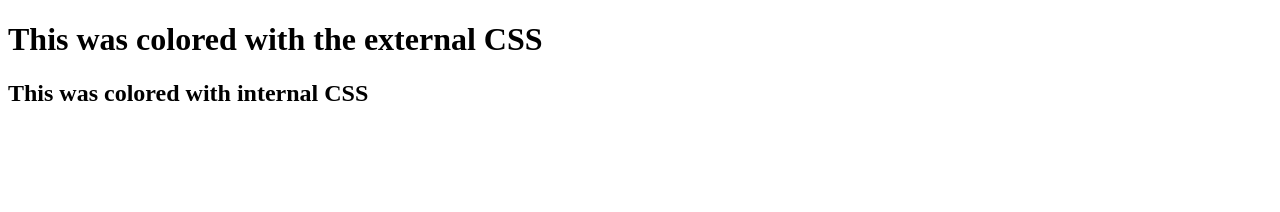
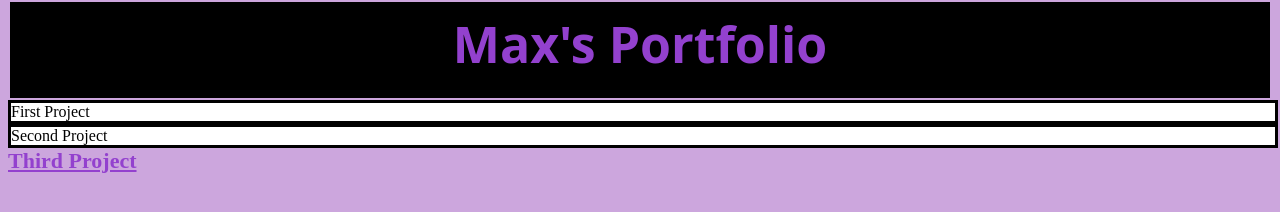
Before and after one commit to cosmicchimp/PortfolioV2, a plain HTML site: page index.html in a window 1280 px wide. Drawn offline with Linux system fonts and the light colour scheme.

Commit message:
New website files homepage and first project page

```diff
--- a/index.html
+++ b/index.html
@@ -2,12 +2,15 @@
 <html lang="en">
 <head>
     <meta charset="UTF-8">
-        <title>Trying to figure out CSS</title>
-        <link rel="holy fuck link this css" type="css" href="./styles.css">
+    <title>HTML Project</title>
+    <link rel="stylesheet" href="./styles.css">
 </head>
 <body>
-        <h1 id="ExternalCSS">This was colored with the external CSS</h1>
-        <h2 id="InternalCSS">This was colored with internal CSS</h2>
+<div><h1>Max's Portfolio</h1></div>
+<div id="projecttab" class="content">
+    <div class="fp">First Project</div>
+    <div class="sp">Second Project</div>
+    <a id="tp" href="firstproject.html"><div class="tp">Third Project</div></a>
 </div>
 </body>
 </html>
--- a/styles.css
+++ b/styles.css
@@ -1 +1,45 @@
-#externalcss
+body {
+  background-color: #cca6dd;
+}
+/* Creating the design and box for the header of homepage */
+div > h1 {
+  font-family: system-ui;
+  color:rgb(147, 65, 206);
+  background-color:rgb(0, 0, 0);
+  text-align:center;
+  padding: 8px;
+  font-size:50px;
+  margin:0;
+  margin-top:-8px;
+  font-weight:850;
+  height: 100px;
+  width:100%;
+  border-style:solid;
+  border-width: 2px;
+  border-color:#cca6dd;
+  box-sizing:border-box;
+}
+/*creating the size and color for project boxes, text inside of them, etc. */
+.content #tp {
+  width:100%  ;
+  height:33px;
+  border:1px;
+  display:flex;
+  flex-direction: row;
+  color:rgb(147, 65, 206);
+  font-weight: 900;
+  text-align: center;
+  font-size: 22px;
+
+}
+/*creating border boxes and their coloring, I honestly don't know why these need to be seperated I'll look into that */
+#projecttab > div {
+  border-style:solid;
+  border-color: rgb(0, 0, 0);
+  height:50x;
+  width:100%;
+  background-color: white;
+}
+.fp {
+
+}
```
Also changed, not shown: firstproj.html (deleted, +0 -8 lines), firstproject.css (added), firstproject.html (added). Lines whose indentation alone changed are shown as unchanged.
